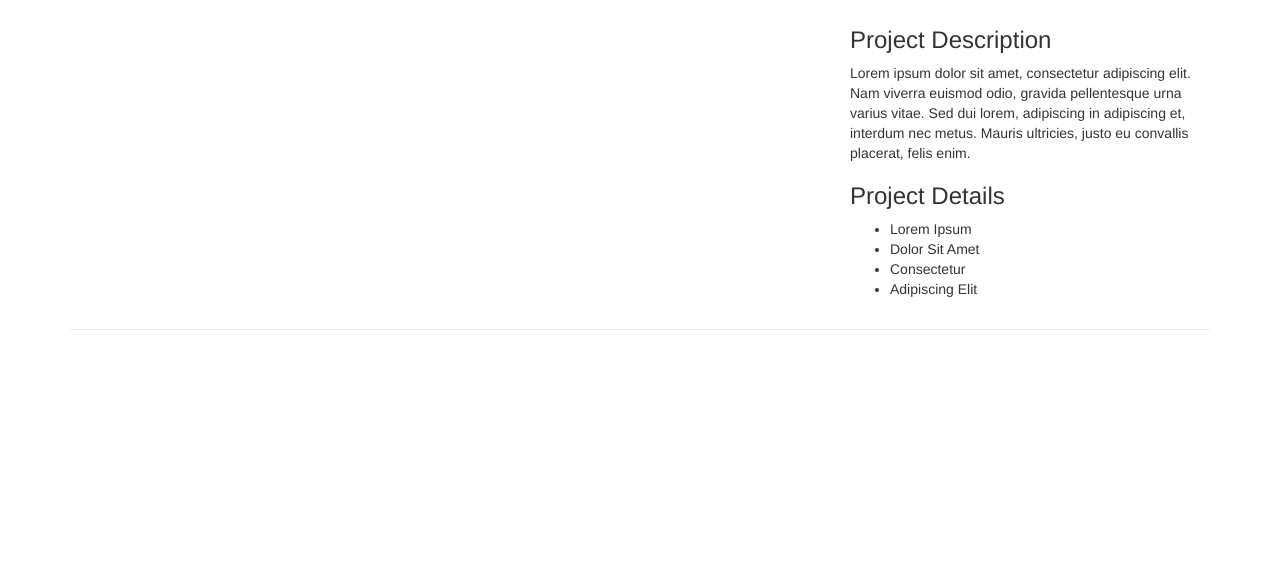
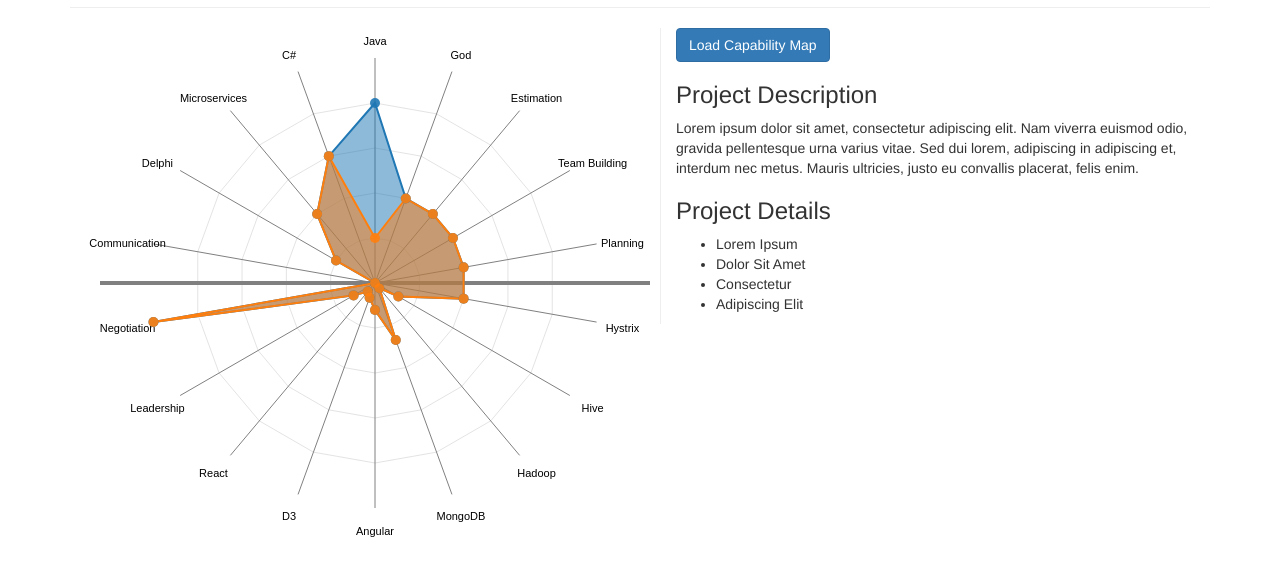
Before and after one commit to aalmeidatw/octopus, a plain HTML site: page index.html in a window 1280 px wide. Shown: the part 63-636 px from the top of the page. Drawn offline with Linux system fonts and the light colour scheme.

Commit message:
Octopus-chart creation and standard test file.

```diff
--- a/css/default.css
+++ b/css/default.css
@@ -1,7 +1,17 @@
 body {
     padding-top: -10px;
+}
+
+hr {
+	margin-top: 0 !important;
 }
 
 footer {
     margin: 50px 0;
 }
+
+div.more-margin {
+	margin-left: 20px;
+	margin-right: -20px;
+	border-left: 1px solid #eee;
+}
--- a/index.html
+++ b/index.html
@@ -19,11 +19,15 @@
                 </h1>
             </div>
         </div>
+        <hr class="no-margin"/>
         <div class="row">
-            <div class="col-md-8">
+            <div class="col-md-6">
                 <div id="chart"></div>
             </div>
-            <div class="col-md-4">
+            <div class="col-md-6 more-margin">
+                <button id="loadButton"class="btn btn-primary">Load Capability Map</button>
+                <input type="file" id="files" name="files[]" class="hide"/>
+
                 <h3>Project Description</h3>
                 <p>Lorem ipsum dolor sit amet, consectetur adipiscing elit. Nam viverra euismod odio, gravida pellentesque urna varius vitae. Sed dui lorem, adipiscing in adipiscing et, interdum nec metus. Mauris ultricies, justo eu convallis placerat, felis enim.</p>
                 <h3>Project Details</h3>
@@ -35,10 +39,11 @@
                 </ul>
             </div>
         </div>
-        <hr>
     </div>
     <script src="js/lib/jquery.js"></script>
     <script src="js/lib/bootstrap.min.js"></script>
     <script src="js/lib/d3.v3.min.js"></script>
+    <script src="js/octopus-chart.js"></script>
+    <script src="js/app.js"></script>
 </body>
 </html>
--- /dev/null
+++ b/js/octopus-chart.js
@@ -0,0 +1,220 @@
+var OctopusChar = {
+    draw: function(id, data, options) {
+        var cfg = {
+            radius: 5,
+            w: 450,
+            h: 450,
+            factor: 1,
+            factorLegend: .85,
+            levels: 5,
+            maxValue: 1,
+            radians: 2 * Math.PI,
+            opacityArea: 0.5,
+            ToRight: 5,
+            TranslateX: 80,
+            TranslateY: 30,
+            ExtraWidthX: 200,
+            ExtraWidthY: 100,
+            color: d3.scale.category10()
+        };
+
+        if ('undefined' !== typeof options) {
+            for (var i in options) {
+                if ('undefined' !== typeof options[i]) {
+                    cfg[i] = options[i];
+                }
+            }
+        }
+        cfg.maxValue = Math.max(cfg.maxValue, d3.max(d, function(i) {
+            return d3.max(i.map(function(o) {
+                return o.value; })) }));
+        var allAxis = (data[0].map(function(i, j) {
+            return i.capability }));
+        var total = allAxis.length;
+        var radius = cfg.factor * Math.min(cfg.w / 2, cfg.h / 2);
+        var Format = d3.format('%');
+        d3.select(id).select("svg").remove();
+
+        var g = d3.select(id)
+            .append("svg")
+            .attr("width", cfg.w + cfg.ExtraWidthX)
+            .attr("height", cfg.h + cfg.ExtraWidthY)
+            .append("g")
+            .attr("transform", "translate(" + cfg.TranslateX + "," + cfg.TranslateY + ")");;
+
+        var tooltip;
+
+        //Circular segments
+        for (var j = 0; j < cfg.levels - 1; j++) {
+            var levelFactor = cfg.factor * radius * ((j + 1) / cfg.levels);
+            g.selectAll(".levels")
+                .data(allAxis)
+                .enter()
+                .append("svg:line")
+                .attr("x1", function(d, i) {
+                    return levelFactor * (1 - cfg.factor * Math.sin(i * cfg.radians / total)); })
+                .attr("y1", function(d, i) {
+                    return levelFactor * (1 - cfg.factor * Math.cos(i * cfg.radians / total)); })
+                .attr("x2", function(d, i) {
+                    return levelFactor * (1 - cfg.factor * Math.sin((i + 1) * cfg.radians / total)); })
+                .attr("y2", function(d, i) {
+                    return levelFactor * (1 - cfg.factor * Math.cos((i + 1) * cfg.radians / total)); })
+                .attr("class", "line")
+                .style("stroke", "grey")
+                .style("stroke-opacity", "0.75")
+                .style("stroke-width", "0.3px")
+                .attr("transform", "translate(" + (cfg.w / 2 - levelFactor) + ", " + (cfg.h / 2 - levelFactor) + ")");
+        }
+
+        series = 0;
+
+        var axis = g.selectAll(".axis")
+            .data(allAxis)
+            .enter()
+            .append("g")
+            .attr("class", "axis");
+
+        axis.append("line")
+            .attr("x1", cfg.w / 2)
+            .attr("y1", cfg.h / 2)
+            .attr("x2", function(d, i) {
+                return cfg.w / 2 * (1 - cfg.factor * Math.sin(i * cfg.radians / total)); })
+            .attr("y2", function(d, i) {
+                return cfg.h / 2 * (1 - cfg.factor * Math.cos(i * cfg.radians / total)); })
+            .attr("class", "line")
+            .style("stroke", "grey")
+            .style("stroke-width", "1px");
+
+        // Quadrants
+        axis.append("line")
+            .attr("x1", -50)
+            .attr("y1", cfg.h / 2)
+            .attr("x2", cfg.w + 50)
+            .attr("y2", cfg.h / 2)
+            .attr("class", "line")
+            .style("stroke", "grey")
+            .style("stroke-width", "3px");
+
+        axis.append("text")
+            .attr("class", "legend")
+            .text(function(d) {
+                return d })
+            .style("font-family", "sans-serif")
+            .style("font-size", "11px")
+            .attr("text-anchor", "middle")
+            .attr("dy", "1.5em")
+            .attr("transform", function(d, i) {
+                return "translate(0, -10)" })
+            .attr("x", function(d, i) {
+                return cfg.w / 2 * (1 - cfg.factorLegend * Math.sin(i * cfg.radians / total)) - 60 * Math.sin(i * cfg.radians / total); })
+            .attr("y", function(d, i) {
+                return cfg.h / 2 * (1 - Math.cos(i * cfg.radians / total)) - 20 * Math.cos(i * cfg.radians / total); });
+
+
+        data.forEach(function(y, x) {
+            dataValues = [];
+            g.selectAll(".nodes")
+                .data(y, function(j, i) {
+                    dataValues.push([
+                        cfg.w / 2 * (1 - (parseFloat(Math.max(j.value, 0)) / cfg.maxValue) * cfg.factor * Math.sin(i * cfg.radians / total)),
+                        cfg.h / 2 * (1 - (parseFloat(Math.max(j.value, 0)) / cfg.maxValue) * cfg.factor * Math.cos(i * cfg.radians / total))
+                    ]);
+                });
+            dataValues.push(dataValues[0]);
+            g.selectAll(".area")
+                .data([dataValues])
+                .enter()
+                .append("polygon")
+                .attr("class", "radar-chart-serie" + series)
+                .style("stroke-width", "2px")
+                .style("stroke", cfg.color(series))
+                .attr("points", function(d) {
+                    var str = "";
+                    for (var pti = 0; pti < d.length; pti++) {
+                        str = str + d[pti][0] + "," + d[pti][1] + " ";
+                    }
+                    return str;
+                })
+                .style("fill", function(j, i) {
+                    return cfg.color(series) })
+                .style("fill-opacity", cfg.opacityArea)
+                .on('mouseover', function(d) {
+                    z = "polygon." + d3.select(this).attr("class");
+                    g.selectAll("polygon")
+                        .transition(200)
+                        .style("fill-opacity", 0.1);
+                    g.selectAll(z)
+                        .transition(200)
+                        .style("fill-opacity", .7);
+                })
+                .on('mouseout', function() {
+                    g.selectAll("polygon")
+                        .transition(200)
+                        .style("fill-opacity", cfg.opacityArea);
+                });
+            series++;
+        });
+        series = 0;
+
+
+        d.forEach(function(y, x) {
+            g.selectAll(".nodes")
+                .data(y).enter()
+                .append("svg:circle")
+                .attr("class", "radar-chart-serie" + series)
+                .attr('r', cfg.radius)
+                .attr("alt", function(j) {
+                    return Math.max(j.value, 0) })
+                .attr("cx", function(j, i) {
+                    dataValues.push([
+                        cfg.w / 2 * (1 - (parseFloat(Math.max(j.value, 0)) / cfg.maxValue) * cfg.factor * Math.sin(i * cfg.radians / total)),
+                        cfg.h / 2 * (1 - (parseFloat(Math.max(j.value, 0)) / cfg.maxValue) * cfg.factor * Math.cos(i * cfg.radians / total))
+                    ]);
+                    return cfg.w / 2 * (1 - (Math.max(j.value, 0) / cfg.maxValue) * cfg.factor * Math.sin(i * cfg.radians / total));
+                })
+                .attr("cy", function(j, i) {
+                    return cfg.h / 2 * (1 - (Math.max(j.value, 0) / cfg.maxValue) * cfg.factor * Math.cos(i * cfg.radians / total));
+                })
+                .attr("data-id", function(j) {
+                    return j.axis })
+                .style("fill", cfg.color(series)).style("fill-opacity", .9)
+                .on('mouseover', function(d) {
+                    newX = parseFloat(d3.select(this).attr('cx')) - 10;
+                    newY = parseFloat(d3.select(this).attr('cy')) - 5;
+
+                    tooltip
+                        .attr('x', newX)
+                        .attr('y', newY)
+                        .text(Format(d.value))
+                        .transition(200)
+                        .style('opacity', 1);
+
+                    z = "polygon." + d3.select(this).attr("class");
+                    g.selectAll("polygon")
+                        .transition(200)
+                        .style("fill-opacity", 0.1);
+                    g.selectAll(z)
+                        .transition(200)
+                        .style("fill-opacity", .7);
+                })
+                .on('mouseout', function() {
+                    tooltip
+                        .transition(200)
+                        .style('opacity', 0);
+                    g.selectAll("polygon")
+                        .transition(200)
+                        .style("fill-opacity", cfg.opacityArea);
+                })
+                .append("svg:title")
+                .text(function(j) {
+                    return Math.max(j.value, 0) });
+
+            series++;
+        });
+        //Tooltip
+        tooltip = g.append('text')
+            .style('opacity', 0)
+            .style('font-family', 'sans-serif')
+            .style('font-size', '13px');
+    }
+};
--- /dev/null
+++ b/test/data.json
@@ -0,0 +1,42 @@
+[
+    [
+        { "capability": "Java", "value": 0.80 },
+        { "capability": "C#", "value": 0.60 },
+        { "capability": "Microservices", "value": 0.40 },
+        { "capability": "Delphi", "value": 0.20 },
+        { "capability": "Communication", "value": 0 },
+        { "capability": "Negotiation", "value": 1 },
+        { "capability": "Leadership", "value": 0.11 },
+        { "capability": "React", "value": 0.05 },
+        { "capability": "D3", "value": 0.07 },
+        { "capability": "Angular", "value": 0.12 },
+        { "capability": "MongoDB", "value": 0.27 },
+        { "capability": "Hadoop", "value": 0.03 },
+        { "capability": "Hive", "value": 0.12 },
+        { "capability": "Hystrix", "value": 0.4 },
+        { "capability": "Planning", "value": 0.4 },
+        { "capability": "Team Building", "value": 0.4 },
+        { "capability": "Estimation", "value": 0.4 },
+        { "capability": "God", "value": 0.4 }
+    ],
+    [
+        { "capability": "Java", "value": 0.20 },
+        { "capability": "C#", "value": 0.60 },
+        { "capability": "Microservices", "value": 0.40 },
+        { "capability": "Delphi", "value": 0.20 },
+        { "capability": "Communication", "value": 0 },
+        { "capability": "Negotiation", "value": 1 },
+        { "capability": "Leadership", "value": 0.11 },
+        { "capability": "React", "value": 0.05 },
+        { "capability": "D3", "value": 0.07 },
+        { "capability": "Angular", "value": 0.12 },
+        { "capability": "MongoDB", "value": 0.27 },
+        { "capability": "Hadoop", "value": 0.03 },
+        { "capability": "Hive", "value": 0.12 },
+        { "capability": "Hystrix", "value": 0.4 },
+        { "capability": "Planning", "value": 0.4 },
+        { "capability": "Team Building", "value": 0.4 },
+        { "capability": "Estimation", "value": 0.4 },
+        { "capability": "God", "value": 0.4 }
+    ]
+]
```
Also changed, not shown: js/app.js (added, +35 -0 lines).
